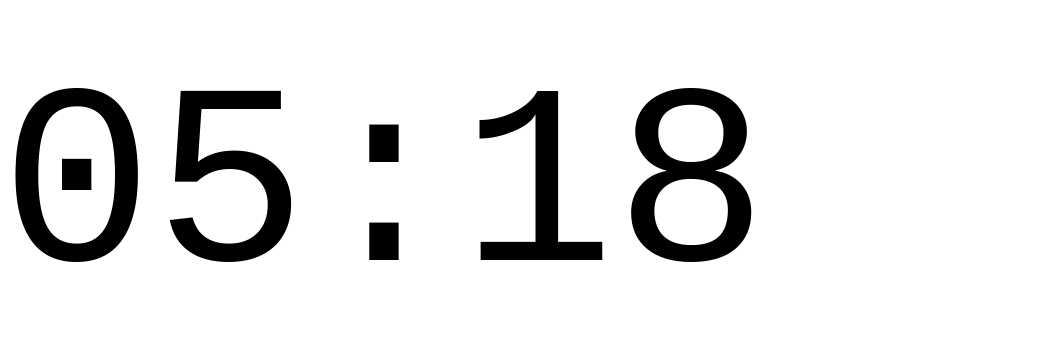
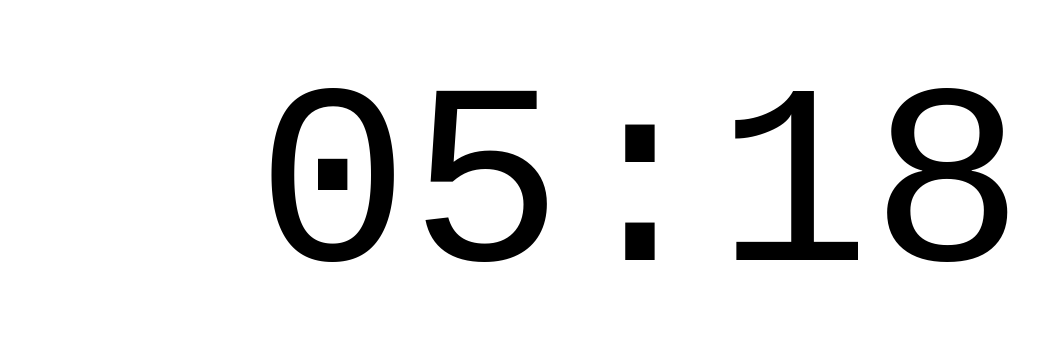
Before and after one commit to yamatt/html5-gtao-utils, a website built with webpack: page src/html/igt.html in a window 1280 px wide. Shown: the part 208-548 px from the top of the page, without its empty margins (0-1056 px from the left). Built offline with nearby package versions, Linux system fonts and the light colour scheme; files whose address does not match are found by name; a web font is replaced by a local one.

Commit message:
fixed typo

```diff
--- a/src/html/igt.html
+++ b/src/html/igt.html
@@ -10,7 +10,7 @@
     <link rel="icon" href="favicon.gif">
   </head>
   <body>
-    <div class="full-height fill-width fixed container-center">
+    <div class="full-height full-width fixed container-center">
       <output id="ingame-time" class="text-fill">Loading...</output>
     </div>
     <script src="main.js"></script>
```
